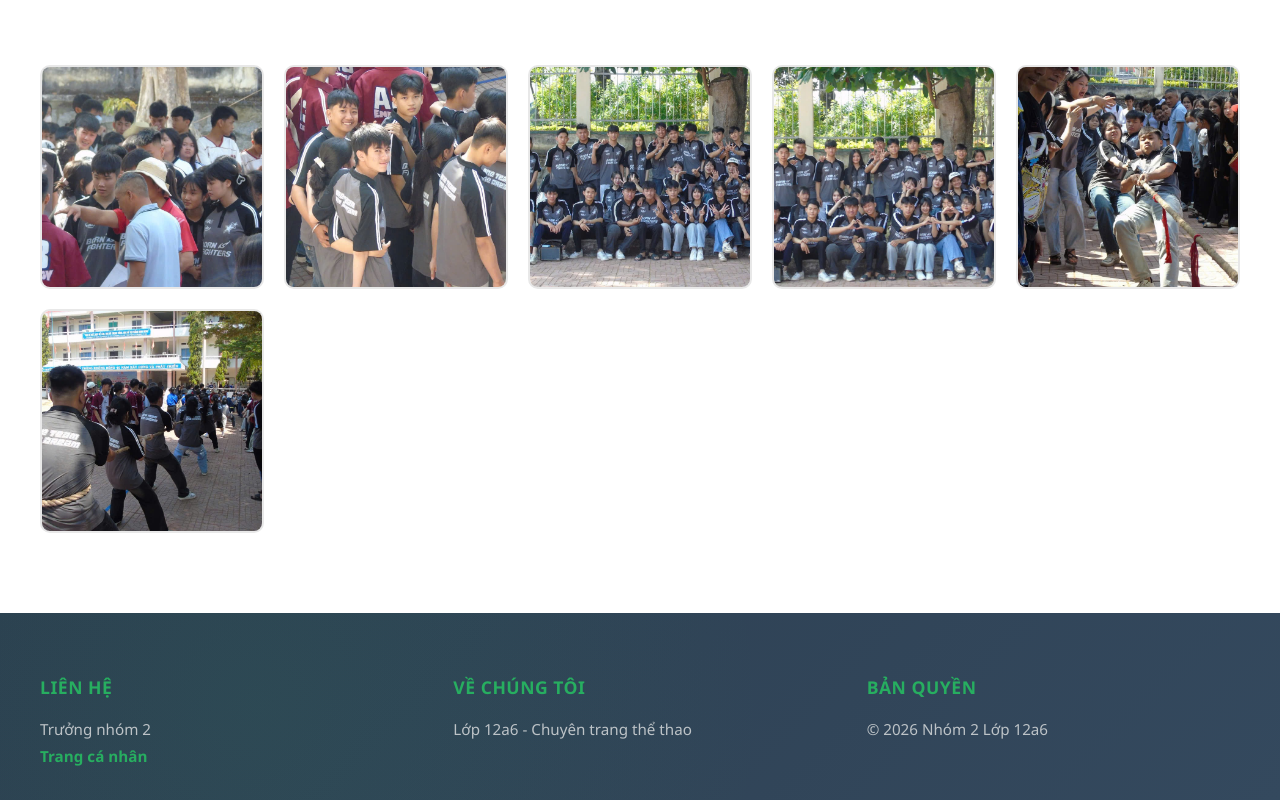
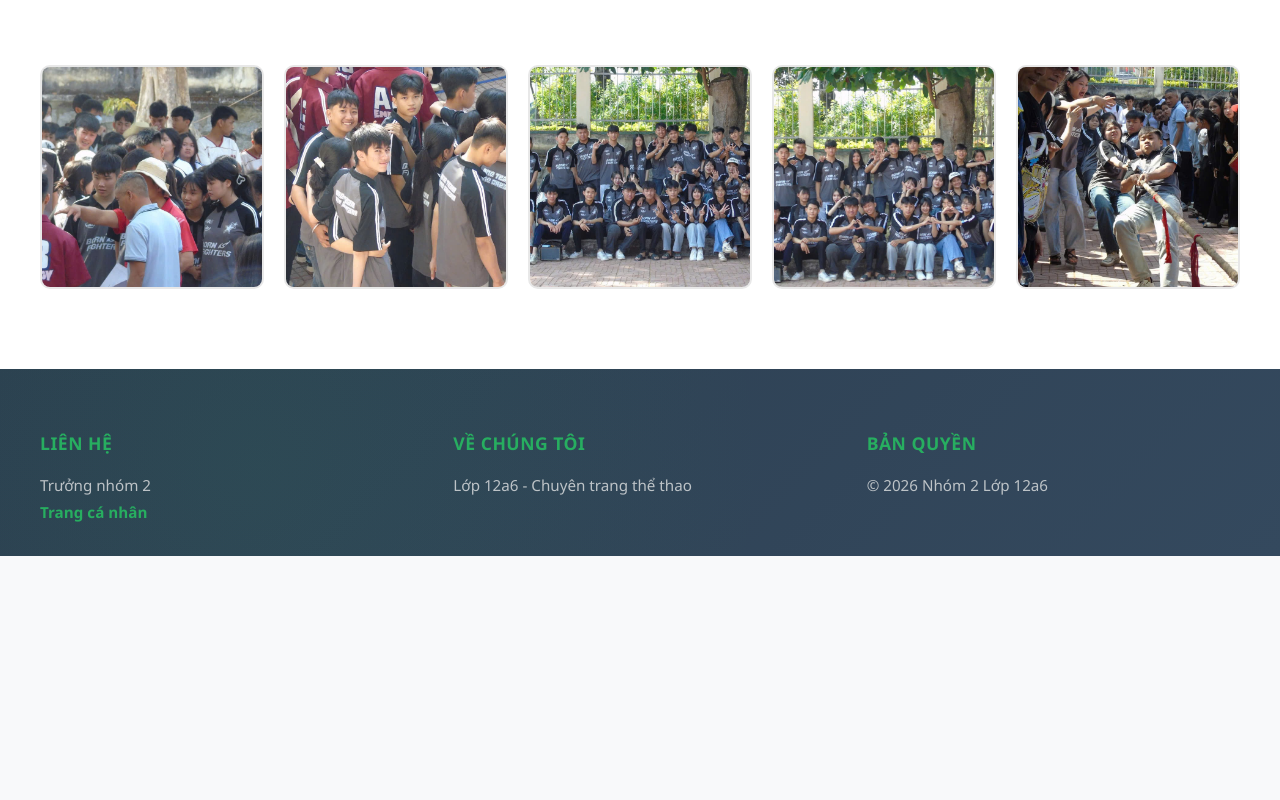
Before and after one commit to Nhom2-12a6v2/B-i-18, a plain HTML site: page thethao.html in a window 1280 px wide. Shown: the part 1281-2081 px from the top of the page. After the commit the page ends 1837 px from the top, so only its background shows below. Drawn offline with Linux system fonts and the light colour scheme.

Commit message:
Update thethao.html

```diff
--- a/thethao.html
+++ b/thethao.html
@@ -62,7 +62,6 @@
 				<div class="gallery-item"><img src="anh3.jpg" alt="Ảnh sự kiện 3"></div>
 				<div class="gallery-item"><img src="anh4.jpg" alt="Ảnh sự kiện 4"></div>
 				<div class="gallery-item"><img src="anh5.jpg" alt="Ảnh sự kiện 5"></div>
-				<div class="gallery-item"><img src="anh6.jpg" alt="Ảnh sự kiện 6"></div>
 			</div>
 		</section>
 
```
